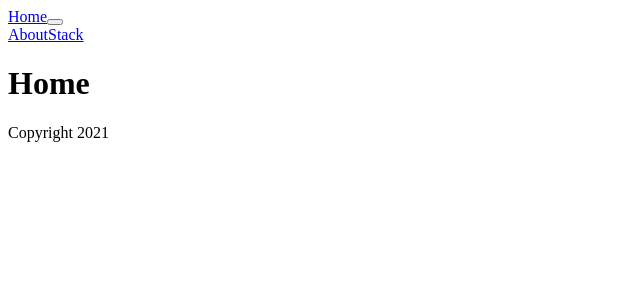
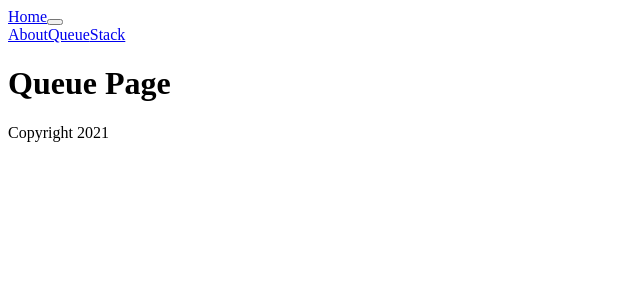
Before and after one commit to BirdHighway/CS-Visualized, a React app: page /queue in a window 1280 px wide. Shown: the top 300 px of the page, without its empty margins (0-640 px from the left). Built offline with nearby package versions, Linux system fonts and the light colour scheme; the HTML template or start-up script is replaced by a standard one.

Commit message:
add page for queue visualization

```diff
--- a/client/src/components/App.jsx
+++ b/client/src/components/App.jsx
@@ -8,6 +8,7 @@ import {
 import Navbar from './Navbar';
 import Footer from './Footer';
 import StackPage from './pages/stack/StackPage';
+import QueuePage from './pages/queue/QueuePage';
 
 export default function App() {
   return (
@@ -18,6 +19,9 @@ export default function App() {
           <Switch>
             <Route path="/about">
               <h1>About</h1>
+            </Route>
+            <Route path="/queue">
+              <QueuePage />
             </Route>
             <Route path="/stack">
               <StackPage />
--- a/client/src/components/Navbar.jsx
+++ b/client/src/components/Navbar.jsx
@@ -17,6 +17,10 @@ const Navbar = () => {
             className="nav-link">
             About
           </Link>
+          <Link to="/queue"
+            className="nav-link">
+              Queue
+          </Link>
           <Link to="/stack"
             className="nav-link">
             Stack
--- /dev/null
+++ b/client/src/components/pages/queue/QueuePage.jsx
@@ -0,0 +1,9 @@
+import React from 'react';
+
+const QueuePage = () => {
+  return (
+    <h1>Queue Page</h1>
+  );
+};
+
+export default QueuePage;
```
